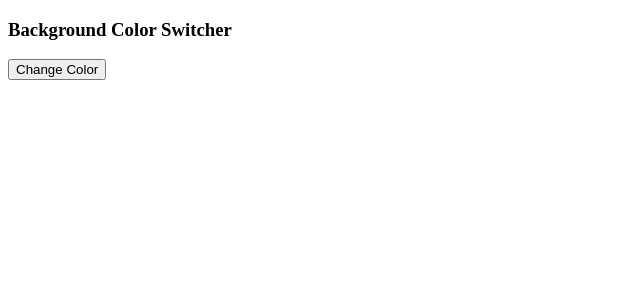
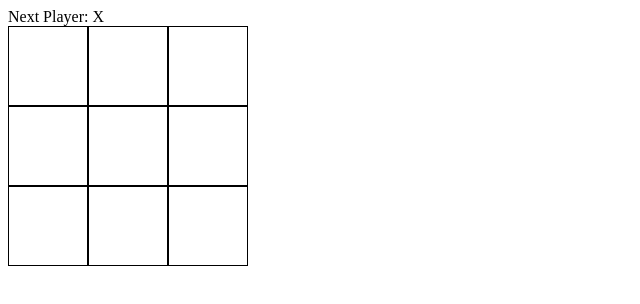
Before and after one commit to PraveenD-0/React, a React (Vite) app: page / in a window 1280 px wide. Shown: the top 304 px of the page, without its empty margins (0-640 px from the left). Built offline with nearby package versions, Linux system fonts and the light colour scheme.

Commit message:
tic tac toe

```diff
--- a/src/App.jsx
+++ b/src/App.jsx
@@ -1,24 +1,94 @@
-import React from 'react'
-import { useRef } from 'react';
+import React, { useState } from 'react';
+import './components/App.css';
+
+function Button({ value, onClick }) {
+  return (
+    <button className='square' onClick={onClick}>{ value }</button>
+  )
+}
 
 function App() {
-  // const buttonRef = useRef(null);
-  const bodyRef = useRef(document.body);
 
-  const changeColor = () => {
 
-    // console.log('chang color button clicked')
-    // console.log(buttonRef.current);
-    const colors = ['red','blue', 'green', 'yellow','purple','pink','black','orange','brown','white'];
-    const randomColor = colors[Math.floor(Math.random()*10)];
+  const [squares, setSquares] = useState(Array(9).fill(null));
+  const [xIsNext, setXIsNext] = useState(true);
 
-    bodyRef.current.style.backgroundColor = randomColor;
+  const handleClick = (i) => {
+
+    if (squares[i] || calculateWinner(squares)) {
+      return;
+    }
+
+    const nextSquares = squares.slice();
+
+    if (xIsNext) {
+      nextSquares[i] = 'X';
+    } else {
+      nextSquares[i] = 'O';
+    }
+
+    setSquares(nextSquares);
+    setXIsNext(!xIsNext);
   }
+
+  const calculateWinner = (squares) => {
+    const lines = [
+      [0, 1, 2],
+      [3, 4, 5],
+      [6, 7, 8],
+      [0, 3, 6],
+      [1, 4, 7],
+      [2, 5, 8],
+      [0, 4, 8],
+      [2, 4, 6],
+    ];
+
+    for (let i = 0; i < lines.length; i++){
+      const [a, b, c] = lines[i];
+
+      if (squares[a] && squares[a] == squares[b] && squares[a] == squares[c]) {
+        return squares[a];
+      }
+    }
+
+    return null;
+  }
+
+  let winner = calculateWinner(squares);
+  let status;
+
+  if (winner) {
+    status = 'Winner: ' + winner;
+  } else {
+    status = 'Next Player: ' + (xIsNext ? 'X' : 'O');
+  }
+
   return (
-    <div>
-      <h3>Background Color Switcher</h3>
-      <button onClick={changeColor}>Change Color</button>
+    <div >
+      <div>
+        {status}
+      </div>
+      <div className='row'>
+        <Button value={ squares[0] } onClick={ () => handleClick(0) } />
+        <Button value={ squares[1] } onClick={ () => handleClick(1) }/>
+        <Button value={ squares[2] } onClick={ () => handleClick(2) }/>
+      </div>
+
+      <div className='row'>
+        <Button value={ squares[3] } onClick={ () => handleClick(3) }/>
+        <Button value={ squares[4] } onClick={ () => handleClick(4) }/>
+        <Button value={ squares[5] } onClick={ () => handleClick(5) }/>
+      </div>
+
+      <div className='row'>
+        <Button value={ squares[6] } onClick={ () => handleClick(6) }/>
+        <Button value={ squares[7] } onClick={ () => handleClick(7) }/>
+        <Button value={ squares[8] } onClick={ () => handleClick(8) }/>
+      </div>
+
+
     </div>
+
   )
 }
 
--- /dev/null
+++ b/src/components/App.css
@@ -0,0 +1,19 @@
+.square {
+    background: #fff;
+    border: 1px solid black;
+    line-height: 60px;
+    height: 80px;
+    width: 80px;
+    padding: 0px;
+    float: left;
+    text-align: center;
+    text-shadow: black;
+}
+
+.row::after {
+    clear: both;
+    content: '';
+    display: table;
+    text-align: center;
+    font-size: large;
+}
--- a/src/main.jsx
+++ b/src/main.jsx
@@ -2,33 +2,6 @@
 import ReactDOM from 'react-dom/client'
 import App from './App.jsx'
 
-// data
-const notes = [
-    {
-        id: 1,
-        content: 'Working with lists',
-        important: true
-    },
-    {
-        id: 2,
-        content: 'Usage of keys',
-        important: false
-    },
-    {
-        id: 3,
-        content: 'Conditional rendering',
-        important: true
-    },
-    {
-        id: 4,
-        content: 'Handling events',
-        important: true
-    },
-    {
-        id: 5,
-        content: 'Props Vs State',
-        important: false
-    }
-]
+
 
 ReactDOM.createRoot(document.getElementById('root')).render(<App  />);
```
